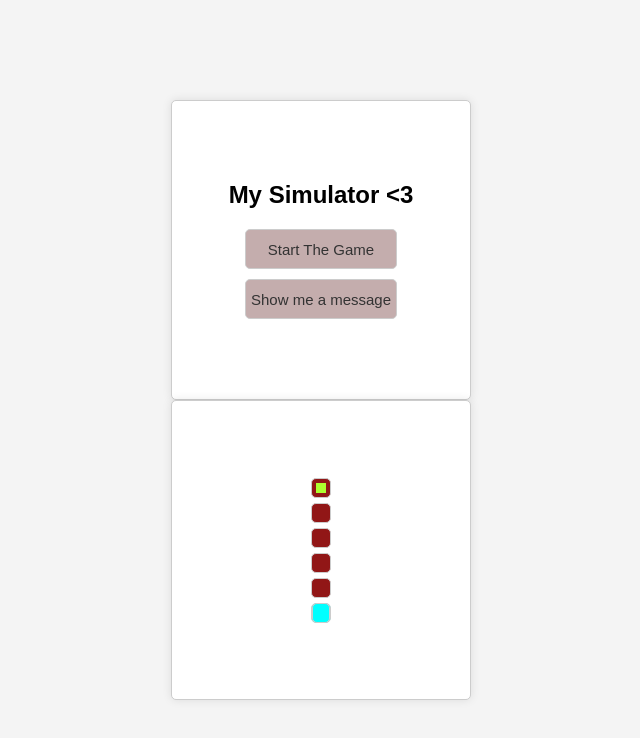
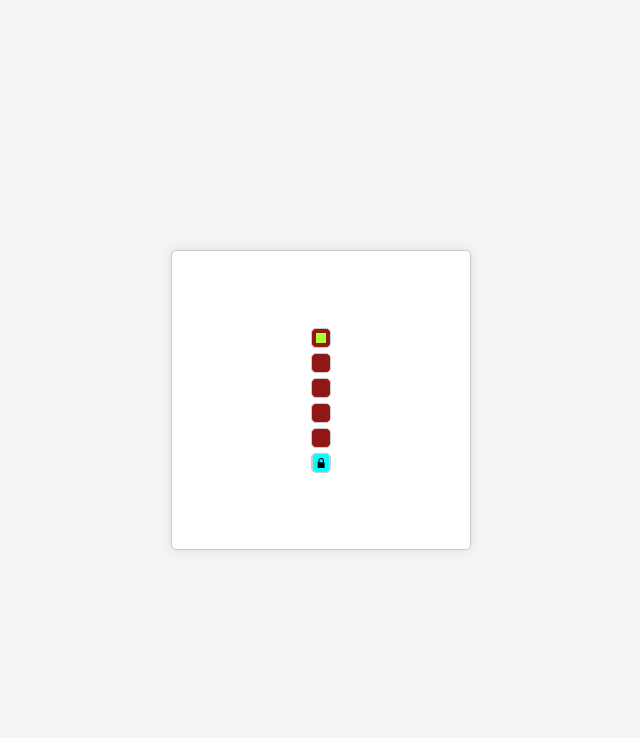
Before and after one commit to KiaraAlkins/TestFnaf, a plain HTML site: page index.html in a window 1280 px wide. Both pictures are taken after a click on the button "Start The Game". Shown: the whole page, without its empty margins (319-959 px from the left). Drawn offline with Linux system fonts and the light colour scheme.

Commit message:
quarto Commit

```diff
--- a/app.js
+++ b/app.js
@@ -1,16 +1,26 @@
 // Autora: Kiara Victória
 
+const MenuPrincipal = document.getElementById('MenuPrincipal');
 const buttonStart = document.getElementById('buttonStartGame');
+const TheGame = document.getElementById('JogoPrincipal');
+TheGame.classList.add('sectionEscondida');
 
 function iniciarOJogo() {
-    const MenuPrincipal = document.getElementById('MenuPrincipal');
-    MenuPrincipal.style.display = 'none';
+    MenuPrincipal.classList.remove('MenuPrincipal');
+    MenuPrincipal.classList.add('sectionEscondida');
 
-    const jogoPrincipal = document.getElementById('JogoPrincipal');
-    jogoPrincipal.style.display = 'flex';
+    TheGame.classList.remove('sectionEscondida');
+    TheGame.classList.add('SensorDeMovimento');
+
+    InicializacaoDoJogo();
 }
 
+buttonStart.addEventListener('click', iniciarOJogo);
+
 /////////////////////////////////////////
+
+
+function InicializacaoDoJogo() {
 
     const animatronicElement = document.getElementById('SpringTrap');
     const fileira = document.getElementById('fileira');
@@ -26,7 +36,6 @@ const trancaDaSala = document.getElementById('trancaDaSala')
     botaoTrancar.appendChild(trancaDaSala);
     trancaDaSala.src = './assets/151537.svg';
     trancaDaSala.classList.add('trancaDaSala')
-
 
     function dadobool(){
         const db = parseInt(Math.random() * 10);
@@ -81,7 +90,7 @@ function trancarPortas() {
 
     }}
 
-botaoTrancar.addEventListener('click', trancarPortas());
+    botaoTrancar.addEventListener('click', trancarPortas);
 
     //A cada 5 segundos o animatrônic deve se mover para uma sala
 
@@ -117,4 +126,4 @@ const IdIntervalo = setInterval(() => {
         }
     }, 1000); // 5000 milissegundos = 5 segundos
 
-botaoTrancar.onclick = trancarPortas;
+}
--- a/index.html
+++ b/index.html
@@ -10,7 +10,7 @@
 
     <main>
 
-    <section class="MenuPrincipal">
+    <section id="MenuPrincipal" class="MenuPrincipal">
         <h1>My Simulator &lt;3</h1>
         <div class="menu_buttons">
             <button id="buttonStartGame" class="buttonsOfTheMenu">Start The Game</button>
@@ -18,7 +18,7 @@
         </div>
     </section>
 
-    <section id="JogoPrincipal" class="SensorDeMovimento menuEscondido">
+    <section id="JogoPrincipal">
         <div class="fileira1" id="fileira">
             <div id="quadrado1" class="quadrado Q1"><div id="SpringTrap" class="animatronico"></div></div>
             <div id="quadrado2" class="quadrado Q2"></div>
--- a/style.css
+++ b/style.css
@@ -60,6 +60,9 @@ body {
 
 /** Funções de Desligamento de tela **/
 
+.sectionEscondida {
+    display: none;
+}
 
 /************/
 
```
Lines whose indentation alone changed are shown as unchanged.
